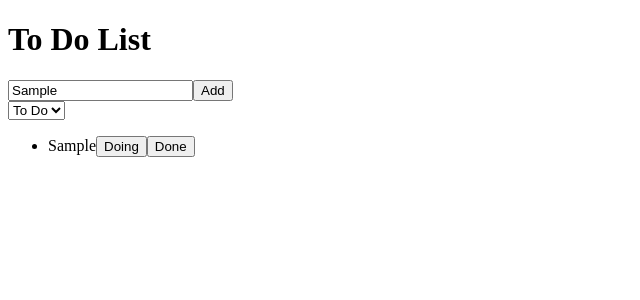
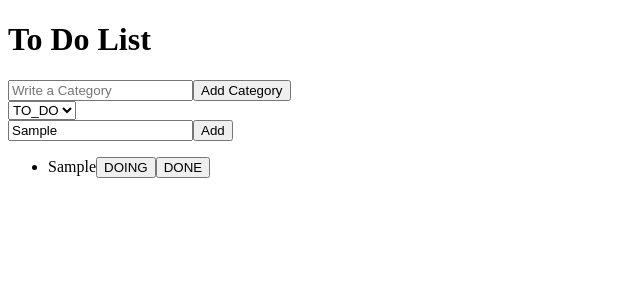
Before and after one commit to kangkyeongseo/react-todo-app-challenge, a React (Create React App) app: page / in a window 1280 px wide. Both pictures are taken after typing "Sample" into the empty fields and a click on the button "Add". Shown: the top 300 px of the page, without its empty margins (0-640 px from the left). Built offline with nearby package versions, Linux system fonts and the light colour scheme.

Commit message:
Create custom categories

```diff
--- a/src/atoms.ts
+++ b/src/atoms.ts
@@ -3,7 +3,10 @@ import { atom, selector } from "recoil";
 export interface IToDo {
   text: string;
   id: number;
-  category: "TO_DO" | "DOING" | "DONE";
+}
+
+interface IToDos {
+  [key: string]: IToDo[];
 }
 
 export const categoryState = atom({
@@ -11,9 +14,9 @@ export const categoryState = atom({
   default: "TO_DO",
 });
 
-export const toDoState = atom<IToDo[]>({
+export const toDoState = atom<IToDos>({
   key: "toDo",
-  default: [],
+  default: { TO_DO: [], DOING: [], DONE: [] },
 });
 
 export const toDoSelector = selector({
@@ -21,6 +24,6 @@ export const toDoSelector = selector({
   get: ({ get }) => {
     const toDos = get(toDoState);
     const category = get(categoryState);
-    return toDos.filter((todo) => todo.category === category);
+    return toDos[category];
   },
 });
--- /dev/null
+++ b/src/components/CreateCategory.tsx
@@ -0,0 +1,35 @@
+import { useForm } from "react-hook-form";
+import { useSetRecoilState } from "recoil";
+import { categoryState, toDoState } from "../atoms";
+
+interface ICategoryForm {
+  category: string;
+}
+
+function CreateCategory() {
+  const setToDos = useSetRecoilState(toDoState);
+  const { register, handleSubmit } = useForm<ICategoryForm>();
+  const setCategory = useSetRecoilState(categoryState);
+  const onVaild = ({ category }: ICategoryForm) => {
+    setCategory(category);
+    setToDos((oldToDos) => {
+      const newToDos = {
+        ...oldToDos,
+        [category]: [],
+      };
+      return newToDos;
+    });
+  };
+  return (
+    <form onSubmit={handleSubmit(onVaild)}>
+      <input
+        {...register("category")}
+        type="text"
+        placeholder="Write a Category"
+      />
+      <button>Add Category</button>
+    </form>
+  );
+}
+
+export default CreateCategory;
--- a/src/components/CreateToDo.tsx
+++ b/src/components/CreateToDo.tsx
@@ -1,6 +1,6 @@
-import { useRecoilState } from "recoil";
+import { useRecoilState, useRecoilValue } from "recoil";
 import { useForm } from "react-hook-form";
-import { toDoState } from "../atoms";
+import { categoryState, toDoState } from "../atoms";
 
 interface IForm {
   todo: string;
@@ -8,12 +8,20 @@ interface IForm {
 
 function CreateToDo() {
   const [toDos, setToDos] = useRecoilState(toDoState);
+  const category = useRecoilValue(categoryState);
   const { register, handleSubmit } = useForm<IForm>();
   const handleValid = ({ todo }: IForm) => {
-    setToDos((oldToDos) => [
-      { text: todo, id: Date.now(), category: "TO_DO" },
-      ...oldToDos,
-    ]);
+    const newToDo = {
+      text: todo,
+      id: Date.now(),
+    };
+    setToDos((oldToDos) => {
+      const newToDos = {
+        ...oldToDos,
+        [category]: [...oldToDos[category], newToDo],
+      };
+      return newToDos;
+    });
   };
   return (
     <div>
--- a/src/components/ToDo.tsx
+++ b/src/components/ToDo.tsx
@@ -1,32 +1,38 @@
 import React from "react";
-import { useSetRecoilState } from "recoil";
-import { IToDo, toDoState } from "../atoms";
+import { useRecoilState, useRecoilValue } from "recoil";
+import { categoryState, IToDo, toDoState } from "../atoms";
 
-function ToDo({ text, id, category }: IToDo) {
-  const setToDos = useSetRecoilState(toDoState);
-  const onClick = (event: string) => {
+function ToDo({ text, id }: IToDo) {
+  const [toDos, setToDos] = useRecoilState(toDoState);
+  const category = useRecoilValue(categoryState);
+  const onClick = (event: React.MouseEvent<HTMLButtonElement>) => {
+    const newCategory = event.currentTarget.name;
     setToDos((oldToDos) => {
-      const targetIndex = oldToDos.findIndex((todo) => todo.id === id);
-      const newToDo = { text, id, category: event as any };
-      return [
-        ...oldToDos.slice(0, targetIndex),
-        newToDo,
-        ...oldToDos.slice(targetIndex + 1),
-      ];
+      const targetToDoIndex = oldToDos[category].findIndex(
+        (todo) => todo.id === id
+      );
+      const newToDo = { text, id };
+      const newToDos = {
+        ...oldToDos,
+        [category]: [
+          ...oldToDos[category].slice(0, targetToDoIndex),
+          ...oldToDos[category].slice(targetToDoIndex + 1),
+        ],
+        [newCategory]: [...oldToDos[newCategory], newToDo],
+      };
+      return newToDos;
     });
   };
   return (
     <li>
       <span>{text}</span>
-      {category !== "TO_DO" && (
-        <button onClick={() => onClick("TO_DO")}>To Do</button>
-      )}
-      {category !== "DOING" && (
-        <button onClick={() => onClick("DOING")}>Doing</button>
-      )}
-      {category !== "DONE" && (
-        <button onClick={() => onClick("DONE")}>Done</button>
-      )}
+      {Object.keys(toDos)
+        .filter((todo) => todo !== category)
+        .map((todo) => (
+          <button key={todo} name={todo} onClick={onClick}>
+            {todo}
+          </button>
+        ))}
     </li>
   );
 }
--- a/src/components/ToDoList.tsx
+++ b/src/components/ToDoList.tsx
@@ -1,28 +1,31 @@
 import React from "react";
-import { useForm } from "react-hook-form";
 import { useRecoilState, useRecoilValue } from "recoil";
 import { categoryState, toDoSelector, toDoState } from "../atoms";
+import CreateCategory from "./CreateCategory";
 import CreateToDo from "./CreateToDo";
 import ToDo from "./ToDo";
 
 function ToDoList() {
-  const todos = useRecoilValue(toDoSelector);
+  const toDos = useRecoilValue(toDoState);
+  const selectToDos = useRecoilValue(toDoSelector);
   const [category, setCategory] = useRecoilState(categoryState);
   const onInput = (evnet: React.FormEvent<HTMLSelectElement>) => {
     setCategory(evnet.currentTarget.value);
   };
-  console.log(todos);
   return (
     <div>
       <h1>To Do List</h1>
+      <CreateCategory />
+      <select value={category} onInput={onInput}>
+        {Object.keys(toDos).map((todo) => (
+          <option key={todo} value={todo}>
+            {todo}
+          </option>
+        ))}
+      </select>
       <CreateToDo />
-      <select value={category} onInput={onInput}>
-        <option value="TO_DO">To Do</option>
-        <option value="DOING">Doing</option>
-        <option value="DONE">Done</option>
-      </select>
       <ul>
-        {todos.map((todo) => (
+        {selectToDos.map((todo) => (
           <ToDo key={todo.id} {...todo} />
         ))}
       </ul>
```
